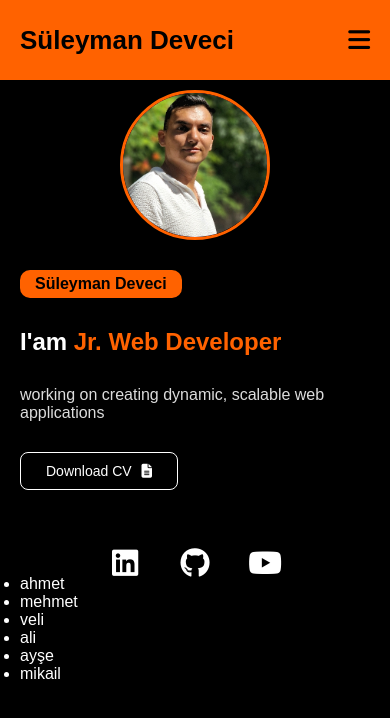
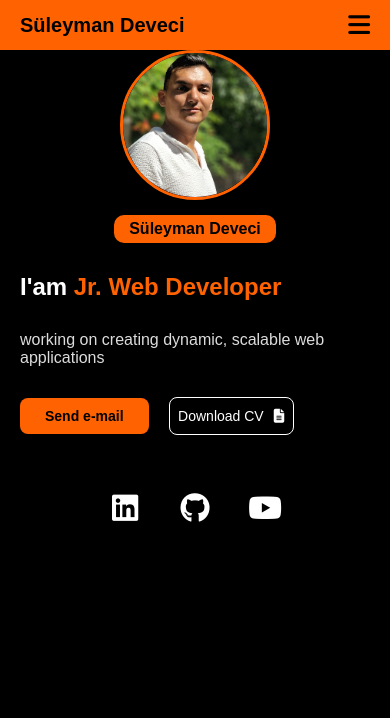
Before and after one commit to SuleymanDeveci/MyPortfolioWebsite, a plain HTML site: page index.html in a window 390 px wide. Drawn offline with Linux system fonts and the light colour scheme.

Commit message:
Home section compleated

```diff
--- a/index.html
+++ b/index.html
@@ -35,28 +35,31 @@
     <main class="main-container">
         <section id="section1">
             <div class="left">
-                <span class="name-body">Süleyman Deveci</span>
+
                 <h2 class="title">I'am <span>Jr. Web Developer</span></h2>
                 <p class="description">
                     working on creating dynamic, scalable web applications
                 </p>
                 <div class="btns">
+                    <a href="mailto:suleymandeveci1907@gmail.com" class="send-email-btn">Send e-mail</a>
                     <a href="Suleyman Deveci Resume 10122024.pdf" class="download-btn download-body" download>
                         Download CV <i class="fa-solid fa-file-lines"></i>
                     </a>
                 </div>
                 <div class="social_icons">
-                    <a href="" class="social_icon linkedin">
+                    <a href="https://www.linkedin.com/in/suleyman-deveci-kktc" target="_blank" class="social_icon linkedin">
                         <i class="fa-brands fa-linkedin"></i>
                     </a>
-                    <a href="" class="social_icon github">
+                    <a href="https://github.com/SuleymanDeveci" target="_blank" class="social_icon github">
                         <i class="fa-brands fa-github"></i>
                     </a>
-                    <a href="" class="social_icon youtube">
+                    <a href="https://www.youtube.com/channel/UCTu92d6igUWMqp-pfiiYhzQ" target="_blank" class="social_icon youtube">
                         <i class="fa-brands fa-youtube"></i>
                     </a>
                 </div>
             </div>
+
+
             <div class="right">
                 <div id="wrapperDiv" class="hero_wrapper">
                     <div class="hero_img">
@@ -64,19 +67,19 @@
 
                     </div>
                 </div>
+                <div class="name-body-container">
+                    <span class="name-body">Süleyman Deveci</span>
+                </div>
             </div>
         </section>
+        <!--End of Home Section-->
 
-        <div>
-            <ul>
-                <li>ahmet</li>
-                <li>mehmet</li>
-                <li>veli</li>
-                <li>ali</li>
-                <li>ayşe</li>
-                <li>mikail</li>
-            </ul>
-        </div>
+        <!--About Section-->
+        <section id="about">
+
+        </section>
+        <!--End of About Section-->
+
     </main>
 
     <script src="main.js" defer></script>
--- a/style.css
+++ b/style.css
@@ -16,7 +16,7 @@ header{
   background-color:#ff6200;
   max-width: 100%;
   margin: 0 auto;
-  height: 80px;
+  height: 70px;
   display:  flex;
   padding: 0 10px;
 }
@@ -77,7 +77,6 @@ nav{
   gap: 10px;
   align-items: center;
   width: max-content;
-  padding: 10px 25px;
   transition: .3s;
 }
 .download-btn:hover{
@@ -88,11 +87,13 @@ nav{
 .download-nav{
   color: black;
   border: 1.5px solid rgb(0, 0, 0);
+  padding: 10px 25px;
 }
 
 .download-body{
   color: white;
   border: 1.5px solid #fff;
+  padding: 10px 8.5px;
 }
 
 .hamburger{
@@ -119,19 +120,14 @@ nav{
 .left{
   width: 50%;
   display: flex;
-  flex-direction: column;
+  flex-direction:column;
+  height: 100vh;
   gap: 30px;
   margin-left: 60px;
+  margin-top: 125px;
 }
 
-.left .name-body{
-  background-color: #ff6200;
-  color: black;
-  width: max-content;
-  padding: 5px 15px;
-  border-radius: 10px;
-  font-weight: 700;
-}
+
 
 .left .title>span{ /* buradaki <span .title'nin sadece
   cocuğu olan spanları sec, mesela .title'nin altindaki
@@ -148,6 +144,21 @@ nav{
   align-items: center;
   gap: 20px;
   font-size: 14px;
+}
+
+.send-email-btn{
+  background-color: #ff6200;
+  max-width: max-content;
+  padding: 10px 25px;
+  border-radius: 8px;
+  text-decoration: none;
+  font-weight: bold;
+  color: black;
+}
+
+.send-email-btn:hover{
+  border-radius: 20px;
+  transition: .3s;
 }
 
 .social_icons{
@@ -194,8 +205,12 @@ nav{
   width: 50%;
   max-width: 100%;
   display: flex;
-  align-items: center;
-  justify-content: flex-end;
+  flex-direction: column;
+  height: 100vh;
+  align-items: center;     /* normalde bu dikey ama flex-direction column oldugu icin yatay oldu */
+  /*justify-content: center; */ /* normalde bu yatay ama flex-direction column oldugu icin dikey oldu */
+  margin-top: 100px;
+
 }
 
 .hero_wrapper{
@@ -209,7 +224,6 @@ nav{
   align-items: flex-end;
   overflow: hidden;
   justify-content: center;
-  margin-top: 10px;
 }
 
 .hero_img{
@@ -234,6 +248,21 @@ nav{
 .hero_img:hover{
   width: 150px;
   height: 150px;
+}
+
+.name-body-container{
+  display: flex;
+  margin-top: 15px;
+  margin-right: 20px;
+}
+
+.name-body{
+  background-color: #ff6200;
+  color: black;
+  width: max-content;
+  padding: 5px 15px;
+  border-radius: 10px;
+  font-weight: 700;
 }
 
 @keyframes scale{
@@ -265,6 +294,14 @@ nav{
 }
 
 @media screen and (max-width: 720px) {
+  header{
+    height: 50px;
+  }
+
+  .name-nav{
+    font-size: 20px;
+  }
+
   .main-container{
     margin-top: 0px;
   }
@@ -279,6 +316,12 @@ nav{
     width: 100%;
     gap: 30px;
     margin-left: 0px;
+    margin-top: 0px;
+  }
+
+  .name-body-container{
+    display: flex;
+    justify-content: center;
   }
 
   .btns{
@@ -294,10 +337,16 @@ nav{
 
   .right{
     width: 100%;
+    height: fit-content;
     justify-content: center;
+    margin-top: 0px;
   }
 
   .hero_wrapper{
     margin-right: 0px;
   }
+
+  .name-body-container{
+    margin-right: 0px;
+  }
 }
```
